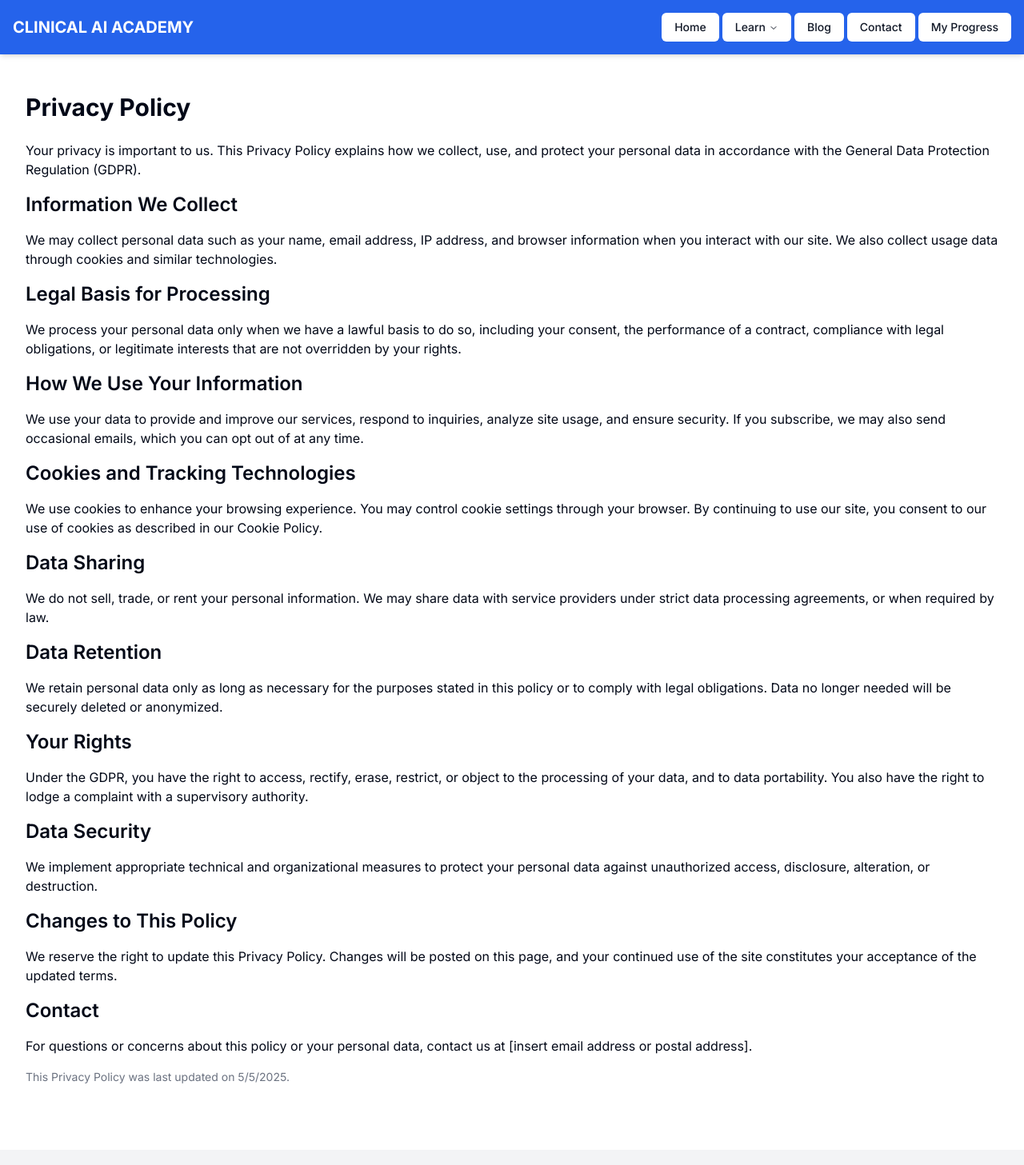
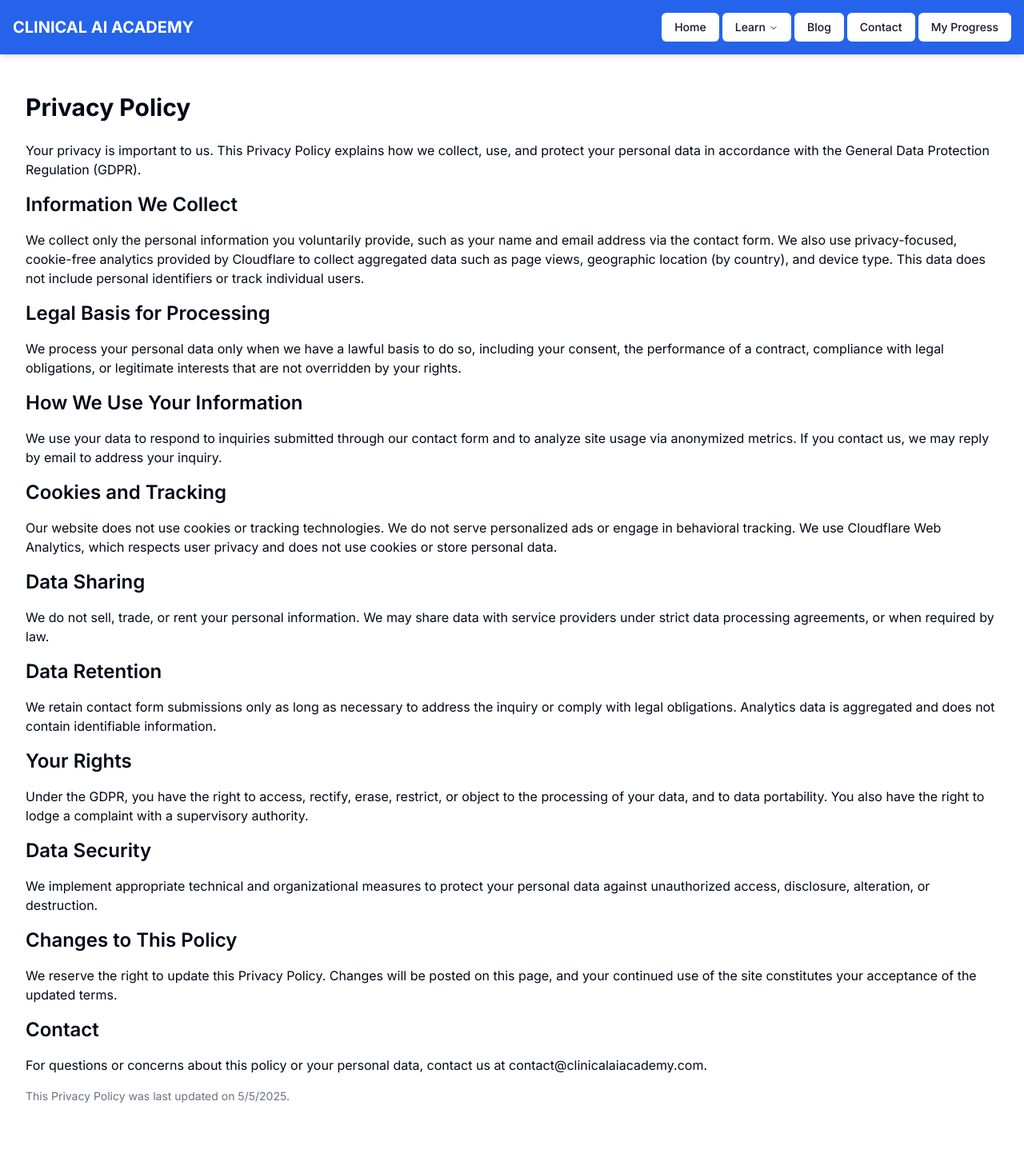
Before and after one commit to anazz-dev/ai-healthcare-learn, a Next.js app: page /privacy in a window 1280 px wide. Shown: the top 1457 px of the page at 80% size. Built offline with nearby package versions, Linux system fonts and the light colour scheme.

Commit message:
edit privacy page

```diff
--- a/src/app/privacy/page.tsx
+++ b/src/app/privacy/page.tsx
@@ -1,6 +1,5 @@
 import React from 'react';
 
-// Basic placeholder component for the Privacy Policy page
 const PrivacyPolicyPage: React.FC = () => {
   return (
     <div className="container mx-auto px-4 py-8">
@@ -12,7 +11,7 @@ const PrivacyPolicyPage: React.FC = () => {
 
         <h2 className="text-2xl font-semibold mt-6 mb-3">Information We Collect</h2>
         <p>
-      We may collect personal data such as your name, email address, IP address, and browser information when you interact with our site. We also collect usage data through cookies and similar technologies.
+          We collect only the personal information you voluntarily provide, such as your name and email address via the contact form. We also use privacy-focused, cookie-free analytics provided by Cloudflare to collect aggregated data such as page views, geographic location (by country), and device type. This data does not include personal identifiers or track individual users.
         </p>
 
         <h2 className="text-2xl font-semibold mt-6 mb-3">Legal Basis for Processing</h2>
@@ -22,12 +21,12 @@ const PrivacyPolicyPage: React.FC = () => {
 
         <h2 className="text-2xl font-semibold mt-6 mb-3">How We Use Your Information</h2>
         <p>
-      We use your data to provide and improve our services, respond to inquiries, analyze site usage, and ensure security. If you subscribe, we may also send occasional emails, which you can opt out of at any time.
+          We use your data to respond to inquiries submitted through our contact form and to analyze site usage via anonymized metrics. If you contact us, we may reply by email to address your inquiry.
         </p>
 
-    <h2 className="text-2xl font-semibold mt-6 mb-3">Cookies and Tracking Technologies</h2>
+        <h2 className="text-2xl font-semibold mt-6 mb-3">Cookies and Tracking</h2>
         <p>
-      We use cookies to enhance your browsing experience. You may control cookie settings through your browser. By continuing to use our site, you consent to our use of cookies as described in our Cookie Policy.
+          Our website does not use cookies or tracking technologies. We do not serve personalized ads or engage in behavioral tracking. We use Cloudflare Web Analytics, which respects user privacy and does not use cookies or store personal data.
         </p>
 
         <h2 className="text-2xl font-semibold mt-6 mb-3">Data Sharing</h2>
@@ -37,7 +36,7 @@ const PrivacyPolicyPage: React.FC = () => {
 
         <h2 className="text-2xl font-semibold mt-6 mb-3">Data Retention</h2>
         <p>
-      We retain personal data only as long as necessary for the purposes stated in this policy or to comply with legal obligations. Data no longer needed will be securely deleted or anonymized.
+          We retain contact form submissions only as long as necessary to address the inquiry or comply with legal obligations. Analytics data is aggregated and does not contain identifiable information.
         </p>
 
         <h2 className="text-2xl font-semibold mt-6 mb-3">Your Rights</h2>
@@ -57,7 +56,7 @@ const PrivacyPolicyPage: React.FC = () => {
 
         <h2 className="text-2xl font-semibold mt-6 mb-3">Contact</h2>
         <p>
-      For questions or concerns about this policy or your personal data, contact us at [insert email address or postal address].
+          For questions or concerns about this policy or your personal data, contact us at contact@clinicalaiacademy.com.
         </p>
 
         <p className="text-sm text-gray-500 mt-4">
@@ -65,7 +64,6 @@ const PrivacyPolicyPage: React.FC = () => {
         </p>
       </div>
     </div>
-
   );
 };
 
```
Also changed, not shown: 1 other file (tests, documents, lock files or other folders). Lines whose indentation alone changed are shown as unchanged.
